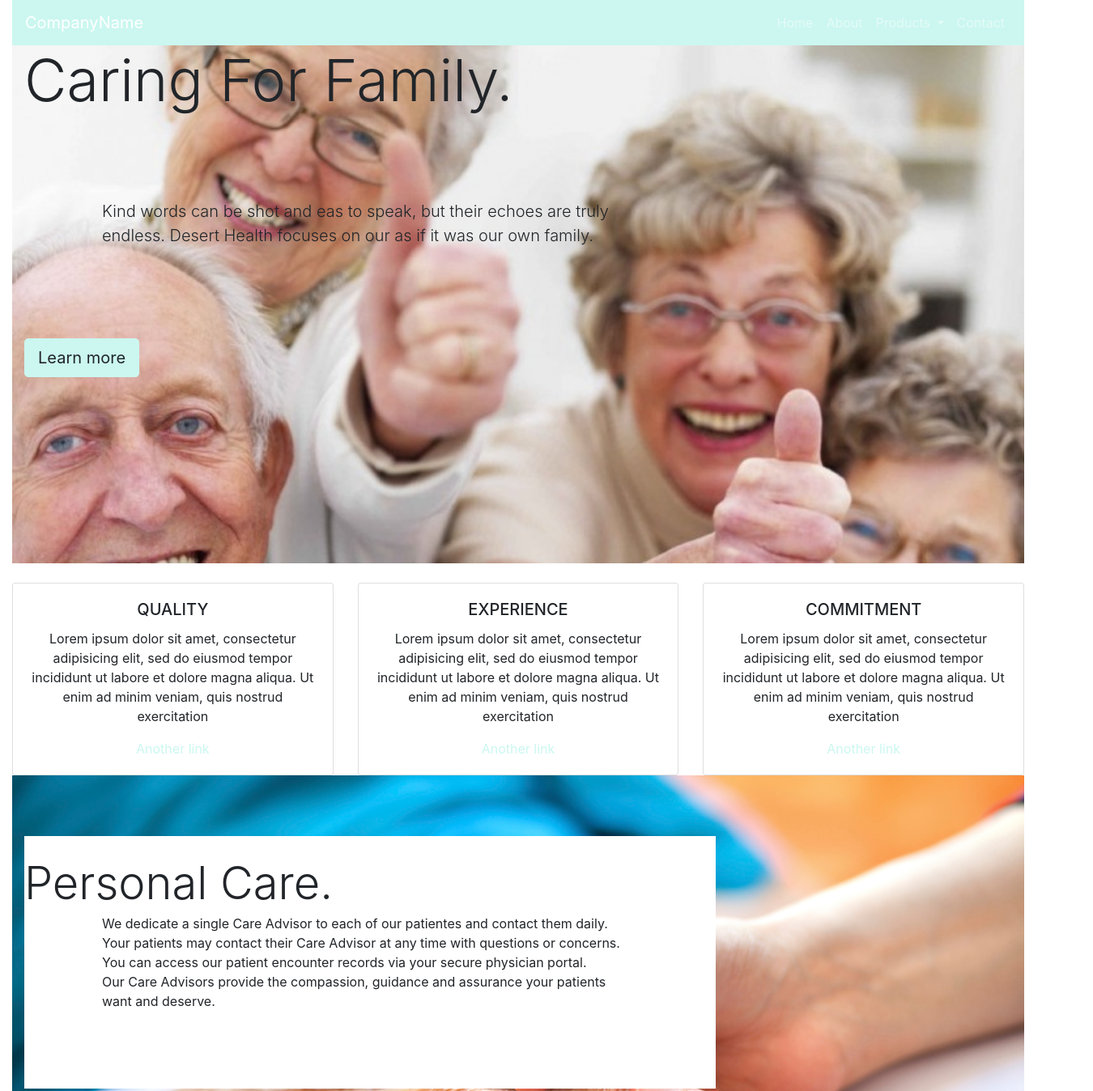
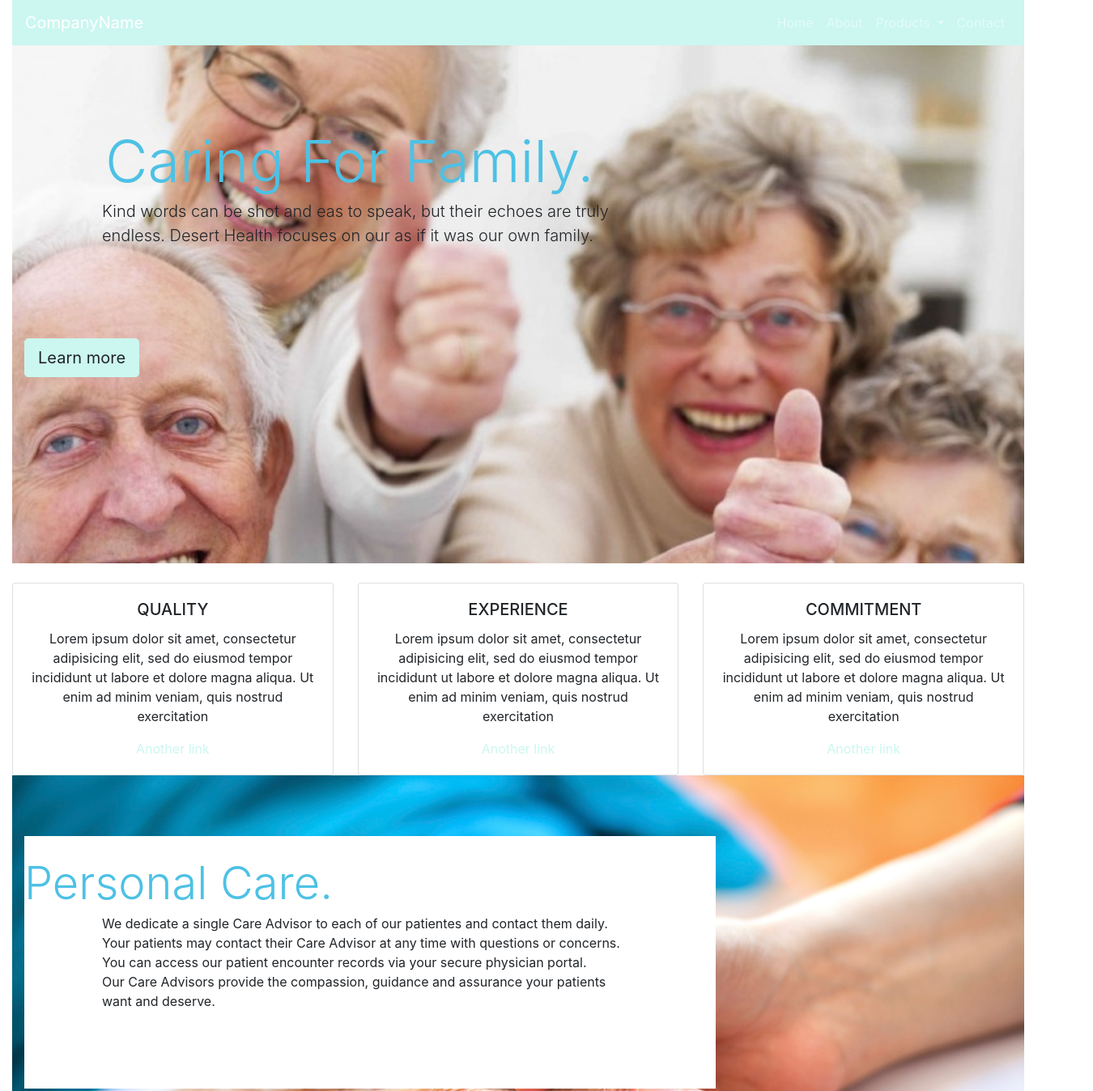
Before and after one commit to leonredman/Desert_repo, a website: page src/index.html in a window 1280 px wide. Shown: the top 1348 px of the page at 81% size, 1350 px wide, since content can reach past the window. Drawn offline with nearby package versions, Linux system fonts and the light colour scheme; files that its build step writes are made by us from their sources.

Commit message:
scss updates

```diff
--- a/src/scss/styles.scss
+++ b/src/scss/styles.scss
@@ -55,6 +55,16 @@
       position:relative;
       top:100px;
     }
+    .display-4 {
+      color: #4dc1e5;
+    }
+
+    .display-3{
+      color: #4dc1e5;
+      left:100px;
+      position:relative;
+      top:100px;
+    }
 
     #appointment{
       background: url('/assets/images/contact.jpg') no-repeat;
@@ -65,11 +75,19 @@
     }
 
 
+    .caregiver {
+      color: #4dc1e5;
+    }
+
     .contact img{
       width: 100%;
       height: 30rem;
+
     }
 
+    .contact{
+      color: #4dc1e4;
+    }
 
     #footer{
       height: 20em;
```
Also changed, not shown: 1 other file.
